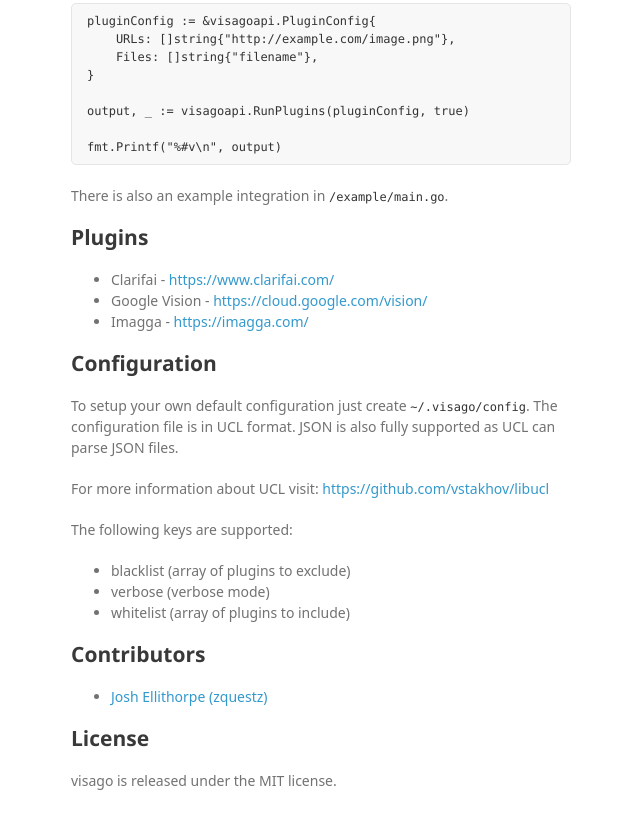
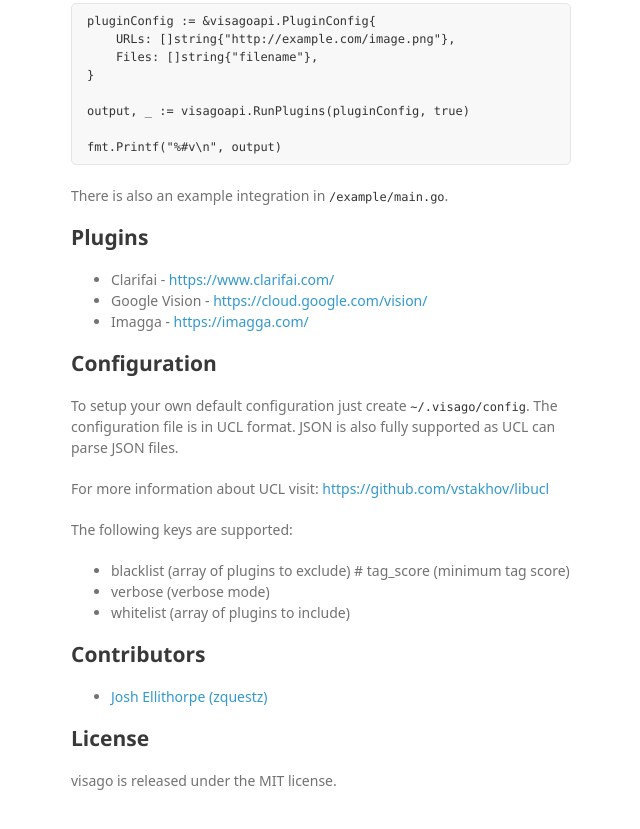
Before and after one commit to leobcn/visago, a plain HTML site: page index.html in a window 1280 px wide. Shown: the part 1822-2651 px from the top of the page, without its empty margins (499-1139 px from the left). Drawn offline with Linux system fonts and the light colour scheme; a web font is replaced by a local one.

```diff
--- a/index.html
+++ b/index.html
@@ -94,7 +94,8 @@ fmt.Printf("%#v\n", output)
 <p>The following keys are supported:</p>
 
 <ul>
-<li>blacklist (array of plugins to exclude)</li>
+<li>blacklist (array of plugins to exclude)
+# tag_score (minimum tag score)</li>
 <li>verbose (verbose mode)</li>
 <li>whitelist (array of plugins to include)</li>
 </ul>
```
Also changed, not shown: params.json (+1 -1 lines).
